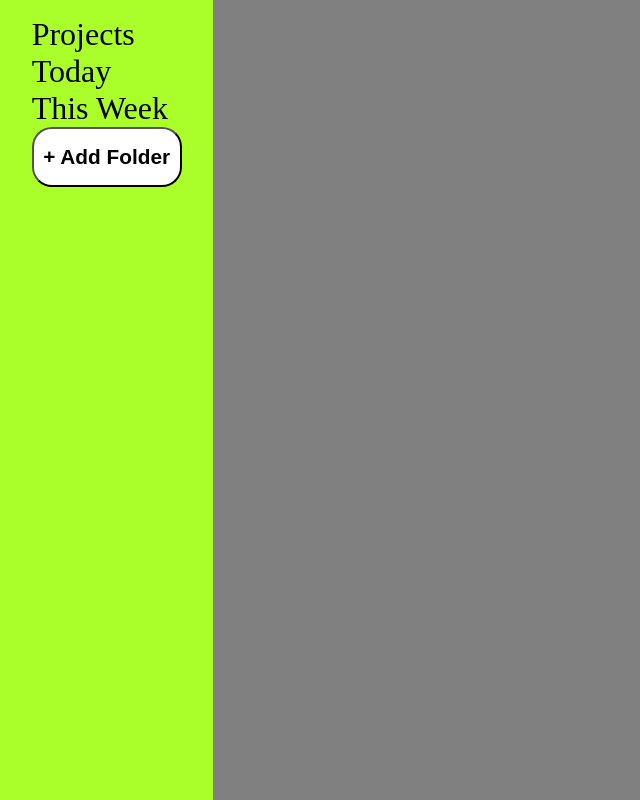
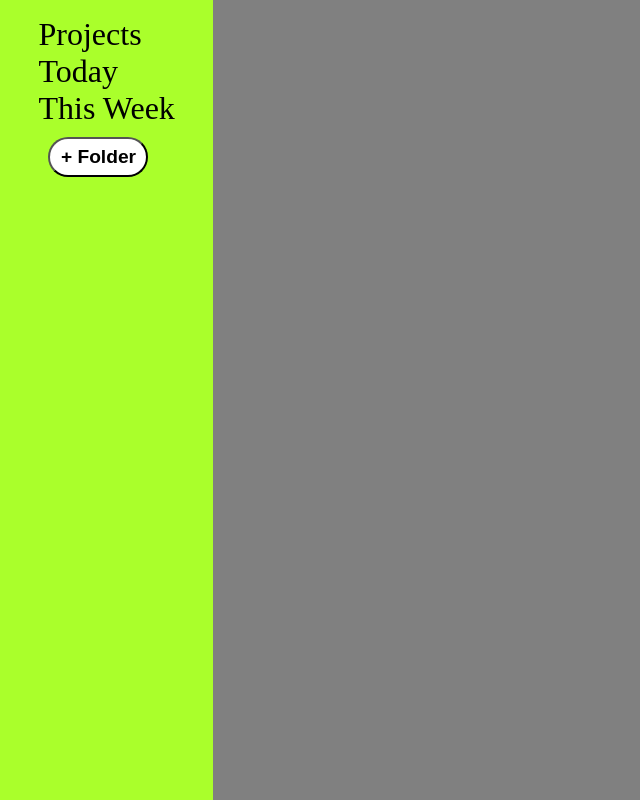
Before and after one commit to CameronTheDeveloper/to-do-list, a website built with webpack: page dist/index.html in a window 1280 px wide. Shown: the whole page, without its empty margins (0-640 px from the left). Built offline with Linux system fonts and the light colour scheme.

Commit message:
Edit side-bar folder text, style

```diff
--- a/src/modules/sidebar.js
+++ b/src/modules/sidebar.js
@@ -24,7 +24,7 @@ const addSideBarContent = (sideBarButton) => {
 };
 
 const addSideBarButton = () => {
-    const sideBarButton = addButton(sideBarItems, '+ Add Folder', 'sidebar-add-button');
+    const sideBarButton = addButton(sideBarItems, '+ Folder', 'sidebar-add-button');
 
     sideBarButton.addEventListener('click', () => {
         addSideBarForm(sideBarItems);
--- a/src/styles/sidebar.css
+++ b/src/styles/sidebar.css
@@ -15,10 +15,11 @@
 }
 
 #sidebar .sidebar-add-button {
-    width: 150px;
-    height: 60px;
+    margin: 10px;
+    width: 100px;
+    height: 40px;
     background-color: rgb(255, 255, 255);
-    font-size: 1.3rem;
+    font-size: 1.2rem;
     border-radius: 20px;
     font-weight: 700;
     cursor: pointer;
```
Also changed, not shown: dist/main.js, 1 other file.
